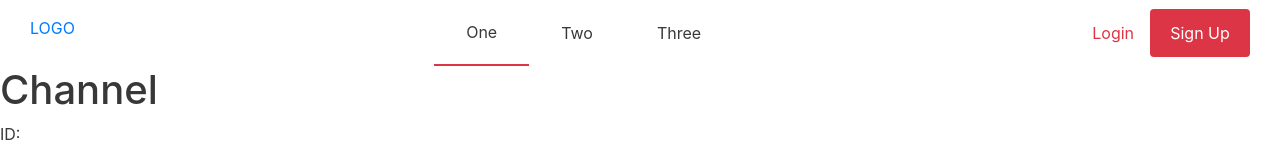
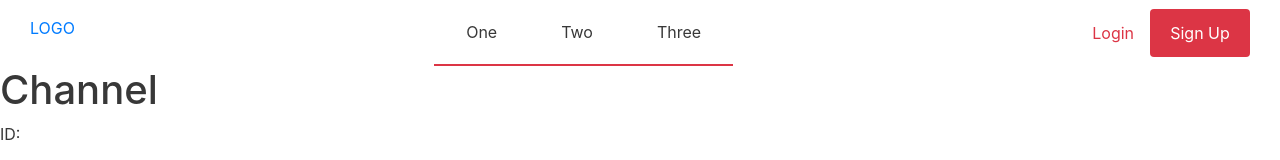
Before and after one commit to bigblobby/video_site_nest, a React app in the folder client/: page /user/channel/1 in a window 1280 px wide. Shown: the top 160 px of the page. Built offline with nearby package versions, Linux system fonts and the light colour scheme; no server answers.

Commit message:
BEMify header.tsx

```diff
--- a/client/src/js/components/Header.tsx
+++ b/client/src/js/components/Header.tsx
@@ -11,23 +11,23 @@ type HeaderProps = {
 class Header extends React.Component<HeaderProps, {}> {
     render() {
         return (
-            <div className="main-header">
-                <div className="container container-fluid max-width">
-                    <div className="main-header--inner">
-                        <div className="logo">
-                            <Link to={"/"}>LOGO</Link>
+            <div className="container container-fluid max-width">
+                <div className="header">
+                    <div className="header__inner">
+                        <div className="header__logo">
+                            <Link class="header__logo-link" to={"/"}>LOGO</Link>
                         </div>
 
                         <nav className="navigation">
-                            <ul>
-                                <li>
-                                    <NavLink to={"/"}>One</NavLink>
+                            <ul className="navigation__list">
+                                <li className="navigation__item">
+                                    <NavLink className="navigation__link" to={"/"}>One</NavLink>
                                 </li>
-                                <li>
-                                    <NavLink exact to={"/"}>Two</NavLink>
+                                <li className="navigation__item">
+                                    <NavLink className="navigation__link" to={"/"}>Two</NavLink>
                                 </li>
-                                <li>
-                                    <NavLink exact to={"/"}>Three</NavLink>
+                                <li className="navigation__item">
+                                    <NavLink className="navigation__link" to={"/"}>Three</NavLink>
                                 </li>
                             </ul>
                         </nav>
@@ -36,19 +36,19 @@ class Header extends React.Component<HeaderProps, {}> {
                             {
                                 this.props.authenticated ? (
                                     <>
-                                        <div>
+                                        <div className="user-actions__link-container">
                                             <Link className="btn" to={"/user/profile"}>Account</Link>
                                         </div>
-                                        <div>
+                                        <div className="user-actions__link-container">
                                             <button className="btn" onClick={this.props.userLogout}>Logout</button>
                                         </div>
                                     </>
                                 ) : (
                                     <>
-                                        <div>
-                                            <Link className="login" to={"/login"}>Login</Link>
+                                        <div className="user-actions__link-container">
+                                            <Link className="user-actions__link-login" to={"/login"}>Login</Link>
                                         </div>
-                                        <div>
+                                        <div className="user-actions__link-container">
                                             <Link className="btn btn-primary sign-up" to={"/register"}>Sign Up</Link>
                                         </div>
                                     </>
--- a/client/src/scss/app.scss
+++ b/client/src/scss/app.scss
@@ -67,3 +67,5 @@
 @import "components/card";
 @import "components/modal";
 @import "components/notifier";
+@import "components/navigation";
+@import "components/user-actions";
--- a/client/src/scss/components/_header.scss
+++ b/client/src/scss/components/_header.scss
@@ -1,58 +1,16 @@
-.main-header {
+.header {
     display: flex;
 
-    .main-header--inner {
+    &__inner {
         display: flex;
         justify-content: space-between;
+        width: 100%;
+    }
 
-        .logo {
-            a {
-                display: block;
-                padding: 1rem 0;
-            }
-        }
-
-        .navigation {
-            display: flex;
-            align-items: center;
-
-            ul {
-                padding: 0;
-                margin: 0;
-                display: flex;
-                list-style: none;
-                height: 100%;
-
-                li {
-                    a {
-                        display: flex;
-                        align-items: center;
-                        padding: 1.25rem 2rem;
-                        height: 100%;
-                        color: $mineshaft;
-
-                        &:hover {
-                            text-decoration: none;
-                        }
-
-                        &.active {
-                            border-bottom: 2px solid $punch;
-                        }
-                    }
-                }
-            }
-        }
-
-        .user-actions {
-            display: flex;
-            align-items: center;
-
-            a {
-                &.login {
-                    color: $punch;
-                    margin-right: 1rem;
-                }
-            }
+    &__logo {
+        &-link {
+            display: block;
+            padding: 1rem 0;
         }
     }
 }
--- /dev/null
+++ b/client/src/scss/components/_navigation.scss
@@ -0,0 +1,28 @@
+.navigation {
+    display: flex;
+    align-items: center;
+
+    &__list {
+        padding: 0;
+        margin: 0;
+        display: flex;
+        list-style: none;
+        height: 100%;
+    }
+
+    &__link {
+        display: flex;
+        align-items: center;
+        padding: 1.25rem 2rem;
+        height: 100%;
+        color: $mineshaft;
+
+        &:hover {
+            text-decoration: none;
+        }
+
+        &.active {
+            border-bottom: 2px solid $punch;
+        }
+    }
+}
--- /dev/null
+++ b/client/src/scss/components/_user-actions.scss
@@ -0,0 +1,9 @@
+.user-actions {
+    display: flex;
+    align-items: center;
+
+    &__link-login {
+        color: $punch;
+        margin-right: 1rem;
+    }
+}
```
